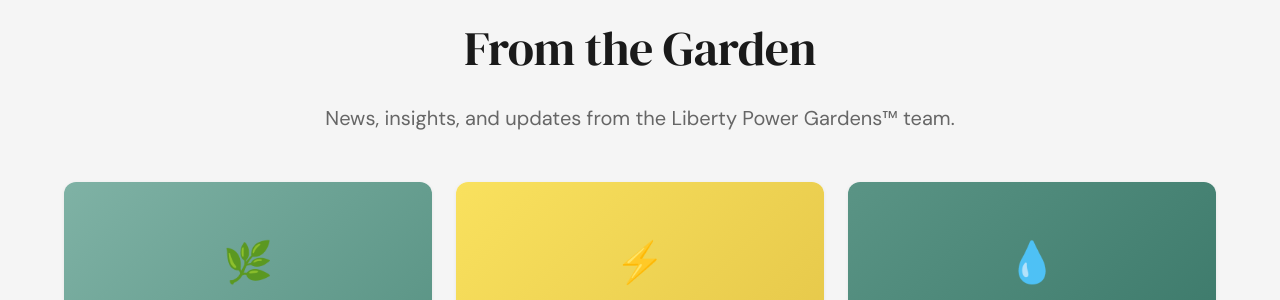
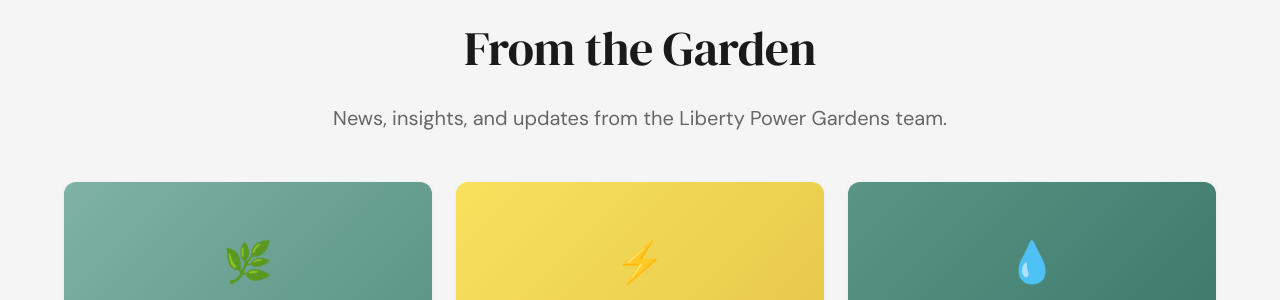
Before and after one commit to VerinFast/liberty-power-gardens, a Jekyll site: the page built from index.html, in a window 1280 px wide and 900 px high, scrolled down 4271 px. Shown: the part 155-455 px from the top of the window. Built offline with Jekyll 4.4.1, drawn with Linux system fonts in a browser that asks for light colours; some of the changed text lies outside the part shown.

Commit message:
Remove trademark symbol from Liberty Power Gardens
clearing up misuse of the trademark tm

```diff
--- a/_layouts/landing.html
+++ b/_layouts/landing.html
@@ -994,7 +994,7 @@
     </video>
     <div class="hero-overlay"></div>
     <div class="hero-inner">
-      <p class="hero-name">Liberty Power Gardens&trade;</p>
+      <p class="hero-name">Liberty Power Gardens</p>
       <h1>Turning Food Waste Into Community Power</h1>
       <p class="tagline">Community-scale food waste recycling that returns renewable energy and resources to the neighborhoods we serve.</p>
     </div>
@@ -1171,7 +1171,7 @@
   <section class="blog fade-section" id="blog">
     <div class="container">
       <h2>From the Garden</h2>
-      <p class="subtitle">News, insights, and updates from the Liberty Power Gardens&trade; team.</p>
+      <p class="subtitle">News, insights, and updates from the Liberty Power Gardens team.</p>
       <div class="blog-grid">
         {% assign gradients = "linear-gradient(135deg, #7FB2A5, #5a9485)|linear-gradient(135deg, #f9e15e, #e6c84a)|linear-gradient(135deg, #5a9485, #3d7a6b)" | split: "|" %}
         {% assign icons = "🌿|⚡|💧" | split: "|" %}
@@ -1194,7 +1194,7 @@
   <section class="contact fade-section" id="contact">
     <div class="container">
       <h2>Get in Touch</h2>
-      <p class="subtitle">Interested in bringing Liberty Power Gardens&trade; to your neighborhood? Drop us a line.</p>
+      <p class="subtitle">Interested in bringing Liberty Power Gardens to your neighborhood? Drop us a line.</p>
 
       <div id = 'crmWebToEntityForm' class = 'zcwf_lblLeft crmWebToEntityForm' style = 'background-color: white;color: black;max-width: 800px; margin: 0 auto;'>
         <form id = 'webform7425752000000731003' action = 'https://crm.zoho.com/crm/WebToContactForm' name = 'WebToContacts7425752000000731003' method = 'POST' onSubmit = 'javascript:document.charset="UTF-8"; return checkMandatory7425752000000731003()' accept-charset = 'UTF-8'>
@@ -1321,7 +1321,7 @@
 
   <!-- Footer -->
   <footer>
-    <div class="name">Liberty Power Gardens&trade;</div>
+    <div class="name">Liberty Power Gardens</div>
     <p>Turning food waste into community power, one neighborhood at a time.</p>
   </footer>
 
```
